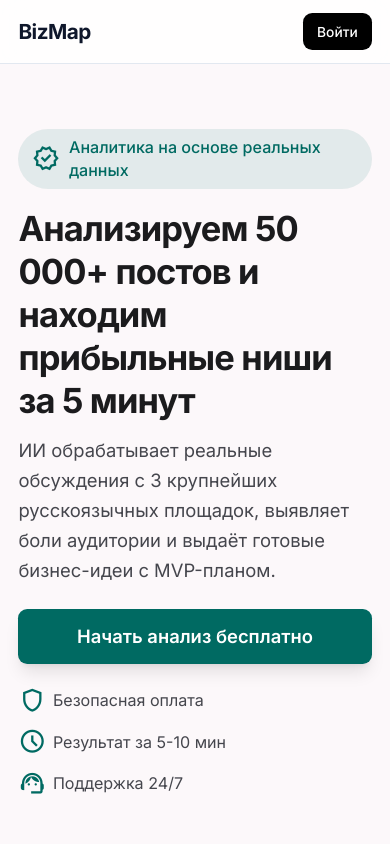
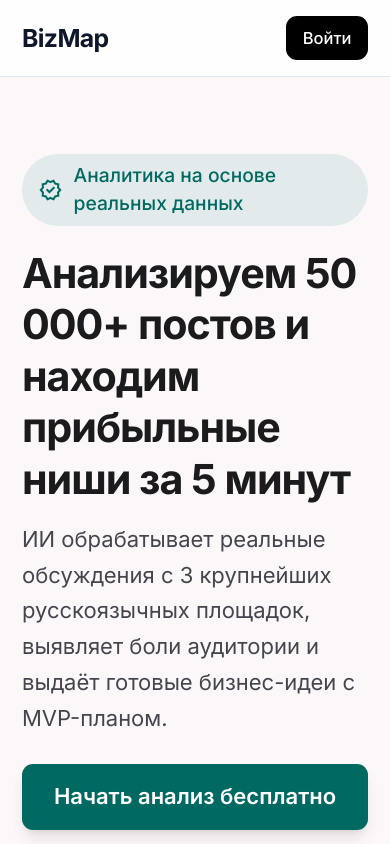
Before and after one commit to Nik-Maltcev/pikabu, a Vue app in the folder frontend/: page / in a window 390 px wide. Shown: the top 844 px of the page. Built offline with nearby package versions, Linux system fonts and the light colour scheme; no server answers.

Commit message:
Set html font-size 22px on mobile for readable text

```diff
--- a/frontend/src/style.css
+++ b/frontend/src/style.css
@@ -1,6 +1,17 @@
 @import "tailwindcss";
 
 * { box-sizing: border-box; }
+
+html {
+  font-size: 22px;
+}
+
+@media (min-width: 1024px) {
+  html {
+    font-size: 16px;
+  }
+}
+
 body {
   margin: 0;
   font-family: 'Inter', system-ui, sans-serif;
@@ -9,13 +20,6 @@ body {
   -webkit-font-smoothing: antialiased;
 }
 
-/* Force larger text on mobile */
-@media (max-width: 1023px) {
-  html {
-    zoom: 1.15;
-  }
-}
-
 .material-symbols-outlined {
   font-variation-settings: 'FILL' 0, 'wght' 400, 'GRAD' 0, 'opsz' 24;
 }
```
